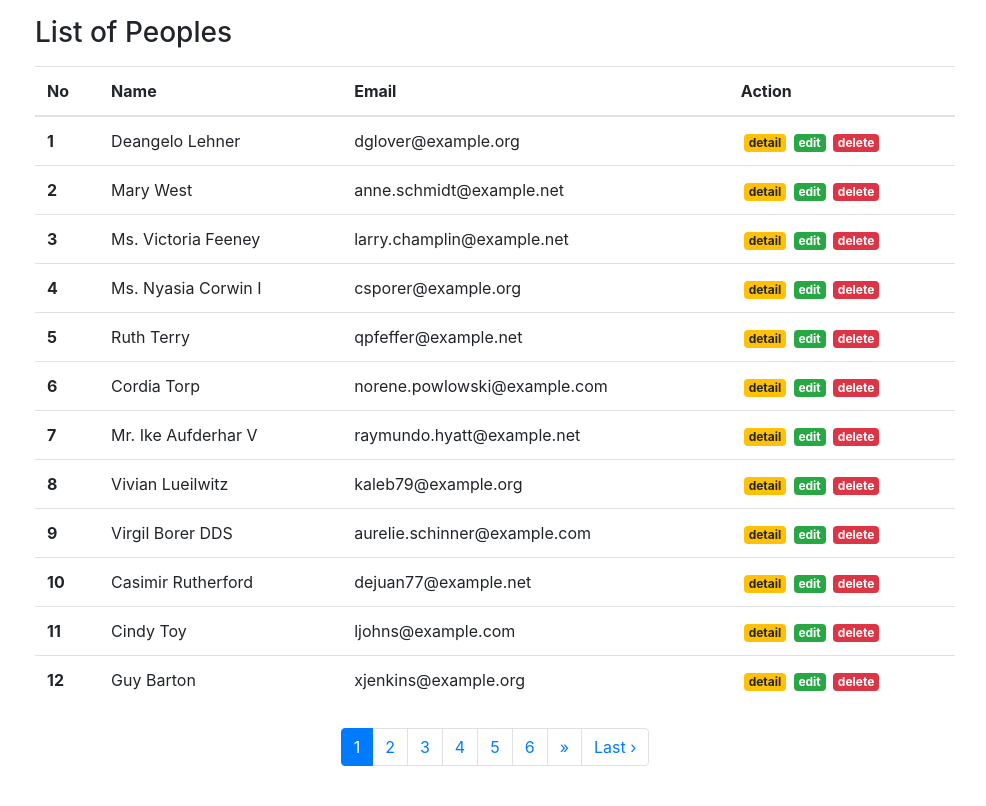
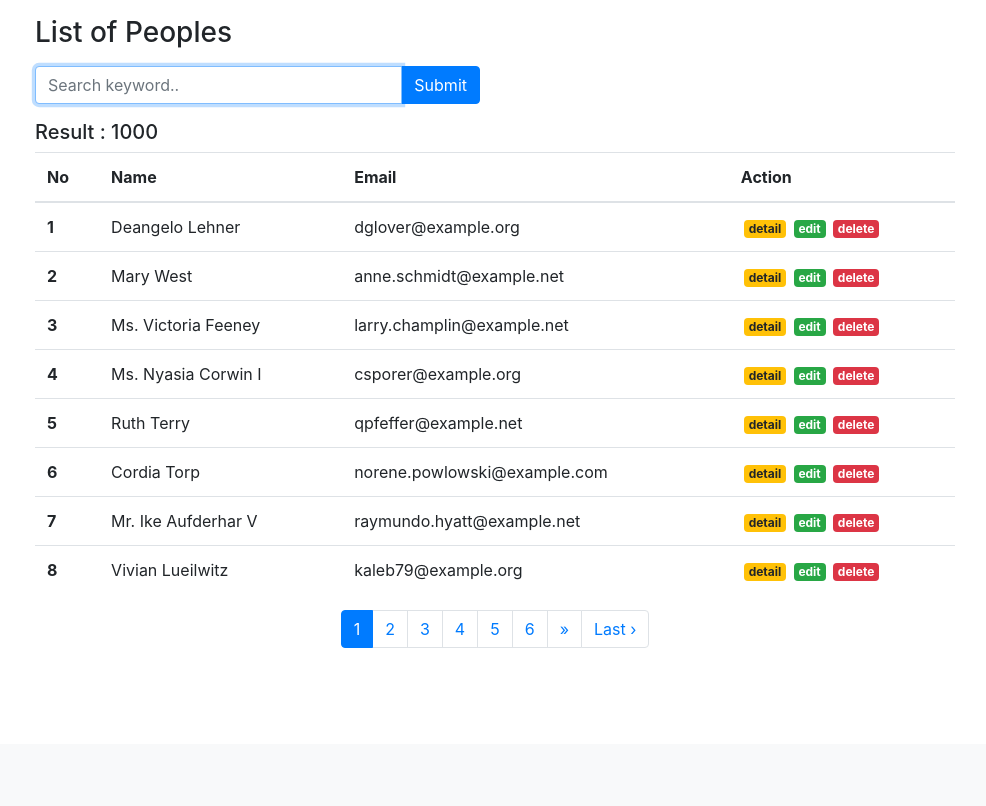
Before and after one commit to randi089/ci-app-ci3, a CodeIgniter app: page /ci-app/index.php/peoples/index in a window 1280 px wide. Shown: the part 56-862 px from the top of the page, without its empty margins (50-1036 px from the left). After the commit the page ends 704 px from the top, so only its background shows below. Run offline with CodeIgniter, Linux system fonts and the light colour scheme; data comes from the database, SQL or seed files in the repository.

Commit message:
menambahkan fitur cari

```diff
--- a/application/controllers/Peoples.php
+++ b/application/controllers/Peoples.php
@@ -6,45 +6,30 @@ class Peoples extends CI_Controller
     {
         $data['judul'] = 'List of Peoples';
 
-        $tot_rows = $this->peoples->countAllPeoples();
+        if ($this->input->post('submit')) {
+            $data['keyword'] = $this->input->post('keyword');
+            $this->session->set_userdata('keyword', $data['keyword']);
+        } else {
+            $data['keyword'] = $this->session->userdata('keyword');
+        }
+
+        // Cari
+        $this->db->like('name', $data['keyword']);
+        $this->db->or_like('email', $data['keyword']);
+        $this->db->from('peoples');
+        $data['tot_rows'] = $this->db->count_all_results();
 
         // pagination config
         $config = [
-            'base_url' => 'http://localhost/ci-app/peoples/index',
-            'total_rows' => $tot_rows,
-            'per_page' => 12,
-            'num_links' => 5,
+            'total_rows' => $data['tot_rows'],
+            'per_page' => 8,
+        ];
 
-            'full_tag_open' => '<nav><ul class="pagination">',
-            'full_tag_close' => '</ul></nav>',
-
-            'first_tag_open' => '<li class="page-item">',
-            'first_tag_close' => '</li>',
-
-            'last_tag_open' => '<li class="page-item">',
-            'last_tag_close' => '</li>',
-
-            'next_link' => '&raquo',
-            'next_tag_open' => '<li class="page-item">',
-            'next_tag_close' => '</li>',
-
-            'prev_link' => '&laquo',
-            'prev_tag_open' => '<li class="page-item">',
-            'prev_tag_close' => '</li>',
-
-            'cur_tag_open' => '<li class="page-item active"><a class="page-link" href="#">',
-            'cur_tag_close' => '</a></li>',
-
-            'num_tag_open' => '<li class="page-item">',
-            'num_tag_close' => '</li>',
-
-            'attributes' => array('class' => 'page-link')
-        ];
         $this->pagination->initialize($config);
         $data['pagination'] = $this->pagination->create_links();
 
         $data['start'] = $this->uri->segment(3);
-        $data['peoples'] = $this->peoples->getPeoples($config['per_page'], $data['start']);
+        $data['peoples'] = $this->peoples->getPeoples($config['per_page'], $data['start'], $data['keyword']);
         $this->load->view('templates/header', $data);
         $this->load->view('peoples/index', $data);
         $this->load->view('templates/footer');
--- a/application/models/Peoples_model.php
+++ b/application/models/Peoples_model.php
@@ -12,8 +12,12 @@ class Peoples_model extends CI_Model
         return $this->db->get('peoples')->num_rows();
     }
 
-    public function getPeoples($limit, $start)
+    public function getPeoples($limit, $start, $keyword)
     {
+        if ($keyword) {
+            $this->db->like('name', $keyword);
+            $this->db->or_like('email', $keyword);
+        }
         return $this->db->get('peoples', $limit, $start)->result_array();
     }
 
--- a/application/views/peoples/index.php
+++ b/application/views/peoples/index.php
@@ -1,10 +1,23 @@
 <div class="container">
+    <h3 class="my-3"><?= $judul; ?></h3>
+
+    <div class="row">
+        <div class="col-md-5">
+            <form action="<?= base_url('peoples'); ?>" method="post">
+                <div class="input-group mb-3">
+                    <input type="text" class="form-control" placeholder="Search keyword.." name="keyword" autocomplete="off" autofocus>
+                    <div class="input-group-append">
+                        <input class="btn btn-primary" type="submit" name="submit">
+                    </div>
+                </div>
+            </form>
+        </div>
+    </div>
+
     <div class="row">
         <div class="col-md-10">
-            <h3 class="my-3"><?= $judul; ?></h3>
-
             <div class="flash-data1" data-flashdata1="<?= $this->session->flashdata('flash1'); ?>"></div>
-
+            <h5>Result : <?= $tot_rows; ?></h5>
             <table class="table">
                 <thead>
                     <tr>
@@ -15,6 +28,15 @@
                     </tr>
                 </thead>
                 <tbody>
+                    <?php if (empty($peoples)) : ?>
+                        <tr>
+                            <td colspan="4">
+                                <div class="alert alert-danger text-center" role="alert">
+                                    Data not found!
+                                </div>
+                            </td>
+                        </tr>
+                    <?php endif; ?>
                     <?php foreach ($peoples as $p) : ?>
                         <tr>
                             <th><?= ++$start; ?></th>
@@ -29,7 +51,7 @@
                     <?php endforeach; ?>
                 </tbody>
             </table>
-            <div class="row justify-content-center my-4">
+            <div class="row justify-content-center mb-3">
                 <div class="column">
                     <?= $pagination; ?>
                 </div>
--- a/system/database/drivers/mysqli/mysqli_driver.php
+++ b/system/database/drivers/mysqli/mysqli_driver.php
@@ -1,4 +1,5 @@
 <?php
+
 /**
  * CodeIgniter
  *
@@ -36,7 +37,7 @@
  * @since	Version 1.3.0
  * @filesource
  */
-defined('BASEPATH') OR exit('No direct script access allowed');
+defined('BASEPATH') or exit('No direct script access allowed');
 
 /**
  * MySQLi Database Adapter Class
@@ -51,7 +52,8 @@ defined('BASEPATH') OR exit('No direct script access allowed');
  * @author		EllisLab Dev Team
  * @link		https://codeigniter.com/userguide3/database/
  */
-class CI_DB_mysqli_driver extends CI_DB {
+class CI_DB_mysqli_driver extends CI_DB
+{
 
 	/**
 	 * Database driver
@@ -118,23 +120,19 @@ class CI_DB_mysqli_driver extends CI_DB {
 	public function db_connect($persistent = FALSE)
 	{
 		// PHP 8.1 changes default error handling mode from silent to exceptions - reverse that
-		if (is_php('8.1'))
-		{
+		if (is_php('8.1')) {
 			$mysqli_driver = new mysqli_driver();
 			$mysqli_driver->report_mode = MYSQLI_REPORT_OFF;
 		}
 
 		// Do we have a socket path?
-		if ($this->hostname[0] === '/')
-		{
+		if ($this->hostname[0] === '/') {
 			$hostname = NULL;
 			$port = NULL;
 			$socket = $this->hostname;
-		}
-		else
-		{
+		} else {
 			$hostname = ($persistent === TRUE)
-				? 'p:'.$this->hostname : $this->hostname;
+				? 'p:' . $this->hostname : $this->hostname;
 			$port = empty($this->port) ? NULL : $this->port;
 			$socket = NULL;
 		}
@@ -144,15 +142,12 @@ class CI_DB_mysqli_driver extends CI_DB {
 
 		$this->_mysqli->options(MYSQLI_OPT_CONNECT_TIMEOUT, 10);
 
-		if (isset($this->stricton))
-		{
-			if ($this->stricton)
-			{
+		if (isset($this->stricton)) {
+			if ($this->stricton) {
 				$this->_mysqli->options(MYSQLI_INIT_COMMAND, 'SET SESSION sql_mode = CONCAT(@@sql_mode, ",", "STRICT_ALL_TABLES")');
-			}
-			else
-			{
-				$this->_mysqli->options(MYSQLI_INIT_COMMAND,
+			} else {
+				$this->_mysqli->options(
+					MYSQLI_INIT_COMMAND,
 					'SET SESSION sql_mode =
 					REPLACE(REPLACE(REPLACE(REPLACE(REPLACE(REPLACE(
 					@@sql_mode,
@@ -166,21 +161,18 @@ class CI_DB_mysqli_driver extends CI_DB {
 			}
 		}
 
-		if (is_array($this->encrypt))
-		{
+		if (is_array($this->encrypt)) {
 			$ssl = array();
-			empty($this->encrypt['ssl_key'])    OR $ssl['key']    = $this->encrypt['ssl_key'];
-			empty($this->encrypt['ssl_cert'])   OR $ssl['cert']   = $this->encrypt['ssl_cert'];
-			empty($this->encrypt['ssl_ca'])     OR $ssl['ca']     = $this->encrypt['ssl_ca'];
-			empty($this->encrypt['ssl_capath']) OR $ssl['capath'] = $this->encrypt['ssl_capath'];
-			empty($this->encrypt['ssl_cipher']) OR $ssl['cipher'] = $this->encrypt['ssl_cipher'];
+			empty($this->encrypt['ssl_key'])    or $ssl['key']    = $this->encrypt['ssl_key'];
+			empty($this->encrypt['ssl_cert'])   or $ssl['cert']   = $this->encrypt['ssl_cert'];
+			empty($this->encrypt['ssl_ca'])     or $ssl['ca']     = $this->encrypt['ssl_ca'];
+			empty($this->encrypt['ssl_capath']) or $ssl['capath'] = $this->encrypt['ssl_capath'];
+			empty($this->encrypt['ssl_cipher']) or $ssl['cipher'] = $this->encrypt['ssl_cipher'];
 
-			if (isset($this->encrypt['ssl_verify']))
-			{
+			if (isset($this->encrypt['ssl_verify'])) {
 				$client_flags |= MYSQLI_CLIENT_SSL;
 
-				if ($this->encrypt['ssl_verify'])
-				{
+				if ($this->encrypt['ssl_verify']) {
 					defined('MYSQLI_OPT_SSL_VERIFY_SERVER_CERT') && $this->_mysqli->options(MYSQLI_OPT_SSL_VERIFY_SERVER_CERT, TRUE);
 				}
 				// Apparently (when it exists), setting MYSQLI_OPT_SSL_VERIFY_SERVER_CERT
@@ -189,14 +181,12 @@ class CI_DB_mysqli_driver extends CI_DB {
 				//
 				// https://secure.php.net/ChangeLog-5.php#5.6.16
 				// https://bugs.php.net/bug.php?id=68344
-				elseif (defined('MYSQLI_CLIENT_SSL_DONT_VERIFY_SERVER_CERT'))
-				{
+				elseif (defined('MYSQLI_CLIENT_SSL_DONT_VERIFY_SERVER_CERT')) {
 					$client_flags |= MYSQLI_CLIENT_SSL_DONT_VERIFY_SERVER_CERT;
 				}
 			}
 
-			if ( ! empty($ssl))
-			{
+			if (!empty($ssl)) {
 				$client_flags |= MYSQLI_CLIENT_SSL;
 				$this->_mysqli->ssl_set(
 					isset($ssl['key'])    ? $ssl['key']    : NULL,
@@ -208,15 +198,13 @@ class CI_DB_mysqli_driver extends CI_DB {
 			}
 		}
 
-		if ($this->_mysqli->real_connect($hostname, $this->username, $this->password, $this->database, $port, $socket, $client_flags))
-		{
+		if ($this->_mysqli->real_connect($hostname, $this->username, $this->password, $this->database, $port, $socket, $client_flags)) {
 			// Prior to version 5.7.3, MySQL silently downgrades to an unencrypted connection if SSL setup fails
 			if (
 				($client_flags & MYSQLI_CLIENT_SSL)
 				&& version_compare($this->_mysqli->client_info, '5.7.3', '<=')
 				&& empty($this->_mysqli->query("SHOW STATUS LIKE 'ssl_cipher'")->fetch_object()->Value)
-			)
-			{
+			) {
 				$this->_mysqli->close();
 				$message = 'MySQLi was configured for an SSL connection, but got an unencrypted connection instead!';
 				log_message('error', $message);
@@ -241,8 +229,7 @@ class CI_DB_mysqli_driver extends CI_DB {
 	 */
 	public function reconnect()
 	{
-		if ($this->conn_id !== FALSE && $this->conn_id->ping() === FALSE)
-		{
+		if ($this->conn_id !== FALSE && $this->conn_id->ping() === FALSE) {
 			$this->conn_id = FALSE;
 		}
 	}
@@ -257,13 +244,11 @@ class CI_DB_mysqli_driver extends CI_DB {
 	 */
 	public function db_select($database = '')
 	{
-		if ($database === '')
-		{
+		if ($database === '') {
 			$database = $this->database;
 		}
 
-		if ($this->conn_id->select_db($database))
-		{
+		if ($this->conn_id->select_db($database)) {
 			$this->database = $database;
 			$this->data_cache = array();
 			return TRUE;
@@ -294,8 +279,7 @@ class CI_DB_mysqli_driver extends CI_DB {
 	 */
 	public function version()
 	{
-		if (isset($this->data_cache['version']))
-		{
+		if (isset($this->data_cache['version'])) {
 			return $this->data_cache['version'];
 		}
 
@@ -329,9 +313,8 @@ class CI_DB_mysqli_driver extends CI_DB {
 	{
 		// mysqli_affected_rows() returns 0 for "DELETE FROM TABLE" queries. This hack
 		// modifies the query so that it a proper number of affected rows is returned.
-		if ($this->delete_hack === TRUE && preg_match('/^\s*DELETE\s+FROM\s+(\S+)\s*$/i', $sql))
-		{
-			return trim($sql).' WHERE 1=1';
+		if ($this->delete_hack === TRUE && preg_match('/^\s*DELETE\s+FROM\s+(\S+)\s*$/i', $sql)) {
+			return trim($sql) . ' WHERE 1=1';
 		}
 
 		return $sql;
@@ -361,8 +344,7 @@ class CI_DB_mysqli_driver extends CI_DB {
 	 */
 	protected function _trans_commit()
 	{
-		if ($this->conn_id->commit())
-		{
+		if ($this->conn_id->commit()) {
 			$this->conn_id->autocommit(TRUE);
 			return TRUE;
 		}
@@ -379,8 +361,7 @@ class CI_DB_mysqli_driver extends CI_DB {
 	 */
 	protected function _trans_rollback()
 	{
-		if ($this->conn_id->rollback())
-		{
+		if ($this->conn_id->rollback()) {
 			$this->conn_id->autocommit(TRUE);
 			return TRUE;
 		}
@@ -398,7 +379,7 @@ class CI_DB_mysqli_driver extends CI_DB {
 	 */
 	protected function _escape_str($str)
 	{
-		return $this->conn_id->real_escape_string($str);
+		return $this->conn_id->real_escape_string(($str === null) ? '' : $str);
 	}
 
 	// --------------------------------------------------------------------
@@ -437,11 +418,10 @@ class CI_DB_mysqli_driver extends CI_DB {
 	 */
 	protected function _list_tables($prefix_limit = FALSE)
 	{
-		$sql = 'SHOW TABLES FROM '.$this->_escape_char.$this->database.$this->_escape_char;
+		$sql = 'SHOW TABLES FROM ' . $this->_escape_char . $this->database . $this->_escape_char;
 
-		if ($prefix_limit !== FALSE && $this->dbprefix !== '')
-		{
-			return $sql." LIKE '".$this->escape_like_str($this->dbprefix)."%'";
+		if ($prefix_limit !== FALSE && $this->dbprefix !== '') {
+			return $sql . " LIKE '" . $this->escape_like_str($this->dbprefix) . "%'";
 		}
 
 		return $sql;
@@ -459,7 +439,7 @@ class CI_DB_mysqli_driver extends CI_DB {
 	 */
 	protected function _list_columns($table = '')
 	{
-		return 'SHOW COLUMNS FROM '.$this->protect_identifiers($table, TRUE, NULL, FALSE);
+		return 'SHOW COLUMNS FROM ' . $this->protect_identifiers($table, TRUE, NULL, FALSE);
 	}
 
 	// --------------------------------------------------------------------
@@ -472,19 +452,19 @@ class CI_DB_mysqli_driver extends CI_DB {
 	 */
 	public function field_data($table)
 	{
-		if (($query = $this->query('SHOW COLUMNS FROM '.$this->protect_identifiers($table, TRUE, NULL, FALSE))) === FALSE)
-		{
+		if (($query = $this->query('SHOW COLUMNS FROM ' . $this->protect_identifiers($table, TRUE, NULL, FALSE))) === FALSE) {
 			return FALSE;
 		}
 		$query = $query->result_object();
 
 		$retval = array();
-		for ($i = 0, $c = count($query); $i < $c; $i++)
-		{
+		for ($i = 0, $c = count($query); $i < $c; $i++) {
 			$retval[$i]			= new stdClass();
 			$retval[$i]->name		= $query[$i]->Field;
 
-			sscanf($query[$i]->Type, '%[a-z](%d)',
+			sscanf(
+				$query[$i]->Type,
+				'%[a-z](%d)',
 				$retval[$i]->type,
 				$retval[$i]->max_length
 			);
@@ -508,8 +488,7 @@ class CI_DB_mysqli_driver extends CI_DB {
 	 */
 	public function error()
 	{
-		if ( ! empty($this->_mysqli->connect_errno))
-		{
+		if (!empty($this->_mysqli->connect_errno)) {
 			return array(
 				'code'    => $this->_mysqli->connect_errno,
 				'message' => $this->_mysqli->connect_error
@@ -531,9 +510,8 @@ class CI_DB_mysqli_driver extends CI_DB {
 	 */
 	protected function _from_tables()
 	{
-		if ( ! empty($this->qb_join) && count($this->qb_from) > 1)
-		{
-			return '('.implode(', ', $this->qb_from).')';
+		if (!empty($this->qb_join) && count($this->qb_from) > 1) {
+			return '(' . implode(', ', $this->qb_from) . ')';
 		}
 
 		return implode(', ', $this->qb_from);
@@ -550,5 +528,4 @@ class CI_DB_mysqli_driver extends CI_DB {
 	{
 		$this->conn_id->close();
 	}
-
 }
```
Also changed, not shown: application/config/pagination.php (added, +31 -0 lines).
